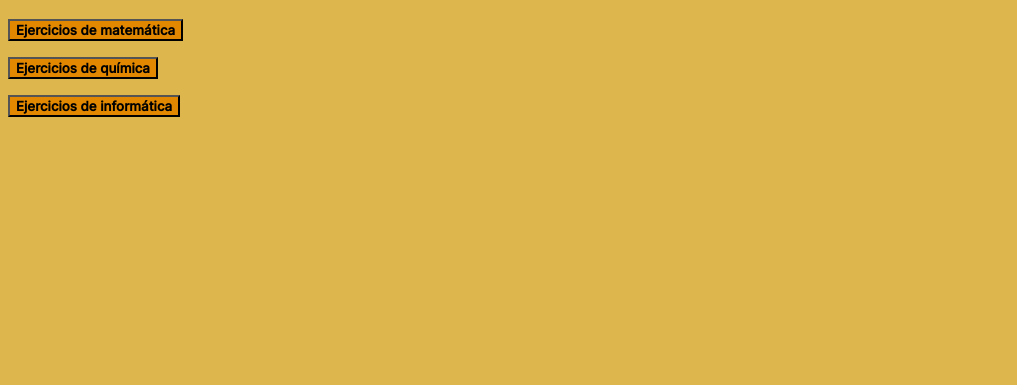
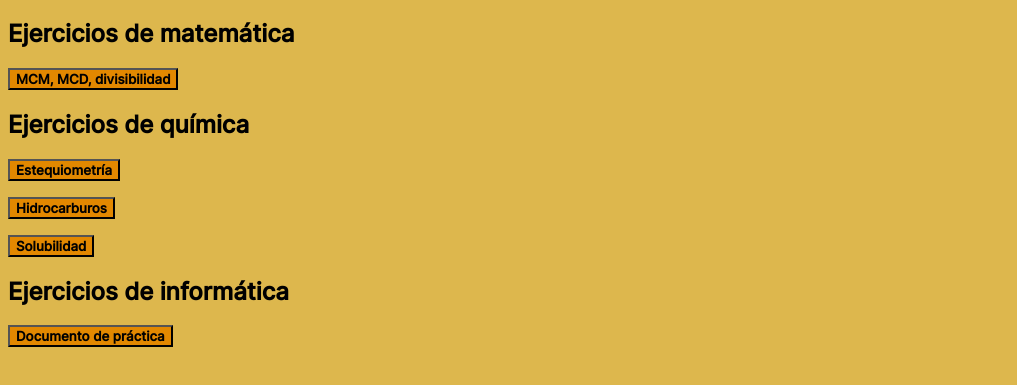
Before and after one commit to Tomycj/clases, a plain HTML site: page index.html in a window 1280 px wide. Shown: the part 63-448 px from the top of the page, without its empty margins (0-1017 px from the left). Drawn offline with Linux system fonts and the light colour scheme.

Commit message:
index buttons

```diff
--- a/index.html
+++ b/index.html
@@ -12,14 +12,20 @@
 
         <div style="position: absolute; font-size: 10px; font-style: italic;"> TC - 2024 - Consulte para clases particulares.</div>
 
-
         <h1 style ="text-align: center">
 			Ejercicios elaborados/recopilados por T.C.<br>
 		</h1>
 
-		<p><button onclick="location.href = './matematica';" class="bold">Ejercicios de matemática</button></p>
-        <p><button onclick="location.href = './quimica';" class="bold">Ejercicios de química</button></p>
-        <p><button onclick="location.href = './informatica';" class="bold">Ejercicios de informática</button></p>
+        <h2>Ejercicios de matemática</h2>
+		<p><button onclick="location.href = './matematica/mcm-mcd-divisibilidad';" class="bold">MCM, MCD, divisibilidad</button></p>
+
+        <h2>Ejercicios de química</h2>
+        <p><button onclick="location.href = './quimica/estequiometria';" class="bold">Estequiometría</button></p>
+        <p><button onclick="location.href = './quimica/hidrocarburos';" class="bold">Hidrocarburos</button></p>
+        <p><button onclick="location.href = './quimica/solubilidad';" class="bold">Solubilidad</button></p>
+
+        <h2>Ejercicios de informática</h2>
+        <p><button onclick="location.href = './informatica/doc-de-practica.pdf';" class="bold">Documento de práctica</button></p>
 
     </body>
 
```
